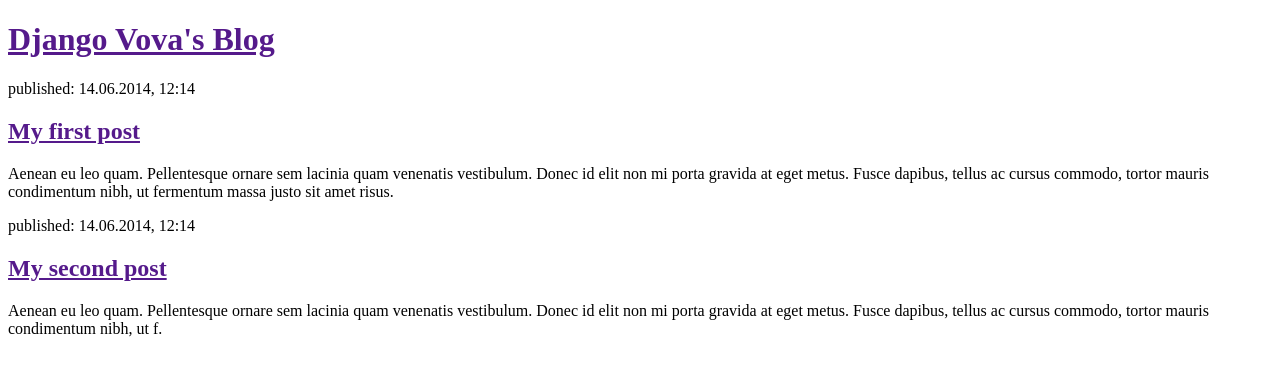
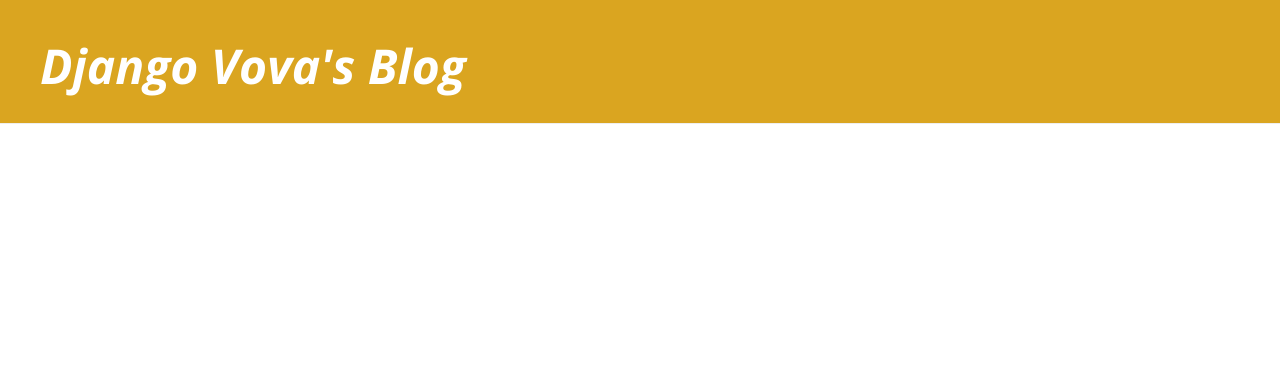
Before and after one commit to bobm1993/my-first-blog, a Django app: page / in a window 1280 px wide. Shown: the top 376 px of the page. Run offline with Django 3.2, Linux system fonts and the light colour scheme; tables that the repository leaves empty hold one stand-in row (values such as "Sample post"); some libraries are stand-ins or nearby versions.

Commit message:
added css

```diff
--- /dev/null
+++ b/blog/static/css/blog.css
@@ -0,0 +1,50 @@
+.page-header {
+    background-color: #DAA520;
+    margin-top: 0;
+    padding: 20px 20px 20px 40px;
+}
+
+.page-header h1, .page-header h1 a, .page-header h1 a:visited, .page-header h1 a:active {
+    color: #ffffff;
+    font-size: 36pt;
+    text-decoration: none;
+}
+
+.content {
+    margin-left: 40px;
+}
+
+h1 {
+    font-family: 'Open Sans', sans-serif;
+}
+
+h2, h3, h4 {
+    font-family: 'Raleway', sans-serif;
+}
+
+.date {
+    color: #828282;
+}
+
+.save {
+    float: right;
+}
+
+.post-form textarea, .post-form input {
+    width: 100%;
+}
+
+.top-menu, .top-menu:hover, .top-menu:visited {
+    color: #ffffff;
+    float: right;
+    font-size: 26pt;
+    margin-right: 20px;
+}
+
+.post {
+    margin-bottom: 70px;
+}
+
+.post h1 a, .post h1 a:visited {
+    color: #000000;
+}
--- a/blog/templates/blog/post_list.html
+++ b/blog/templates/blog/post_list.html
@@ -1,24 +1,34 @@
+{% load staticfiles %}
 <!DOCTYPE html>
 <html lang="en">
 <head>
     <meta charset="UTF-8">
     <title>cool Vovan</title>
+    <link rel="stylesheet" href="//maxcdn.bootstrapcdn.com/bootstrap/3.2.0/css/bootstrap.min.css">
+    <link rel="stylesheet" href="//maxcdn.bootstrapcdn.com/bootstrap/3.2.0/css/bootstrap-theme.min.css">
+    <link rel="stylesheet" href="{% static 'css/blog.css' %}">
+    <link href='https://fonts.googleapis.com/css?family=Open+Sans:700italic' rel='stylesheet' type='text/css'>
+    <link href='https://fonts.googleapis.com/css?family=Raleway' rel='stylesheet' type='text/css'>
 </head>
 <body>
-    <div>
+    <div class="page-header">
         <h1><a href="">Django Vova's Blog</a></h1>
     </div>
 
-    <div>
-        <p>published: 14.06.2014, 12:14</p>
-        <h2><a href="">My first post</a></h2>
-        <p>Aenean eu leo quam. Pellentesque ornare sem lacinia quam venenatis vestibulum. Donec id elit non mi porta gravida at eget metus. Fusce dapibus, tellus ac cursus commodo, tortor mauris condimentum nibh, ut fermentum massa justo sit amet risus.</p>
+
+    <div class="content-container">
+        <div class="row">
+            <div class="col-md-8">
+                {% for post in posts %}
+                    <div class="post">
+                        <p>published: {{ post.published_date }}</p>
+                        <h2><a href="">{{ post.title }}</a> </h2>
+                        <p>{{ post.text | linebreaks }}</p>
+                    </div>
+                {% endfor %}
+            </div>
+        </div>
     </div>
 
-    <div>
-        <p>published: 14.06.2014, 12:14</p>
-        <h2><a href="">My second post</a></h2>
-        <p>Aenean eu leo quam. Pellentesque ornare sem lacinia quam venenatis vestibulum. Donec id elit non mi porta gravida at eget metus. Fusce dapibus, tellus ac cursus commodo, tortor mauris condimentum nibh, ut f.</p>
-    </div>
 </body>
 </html>
--- a/blog/views.py
+++ b/blog/views.py
@@ -1,6 +1,9 @@
 from django.shortcuts import render
+from django.utils import timezone
+from .models import Post
 
 # Create your views here.
 
 def post_list(request):
-    return render(request, 'blog/post_list.html', {})
+    posts = Post.objects.filter(published_date__lte=timezone.now()).order_by('published_date')
+    return render(request, 'blog/post_list.html', {'posts':posts})
```
